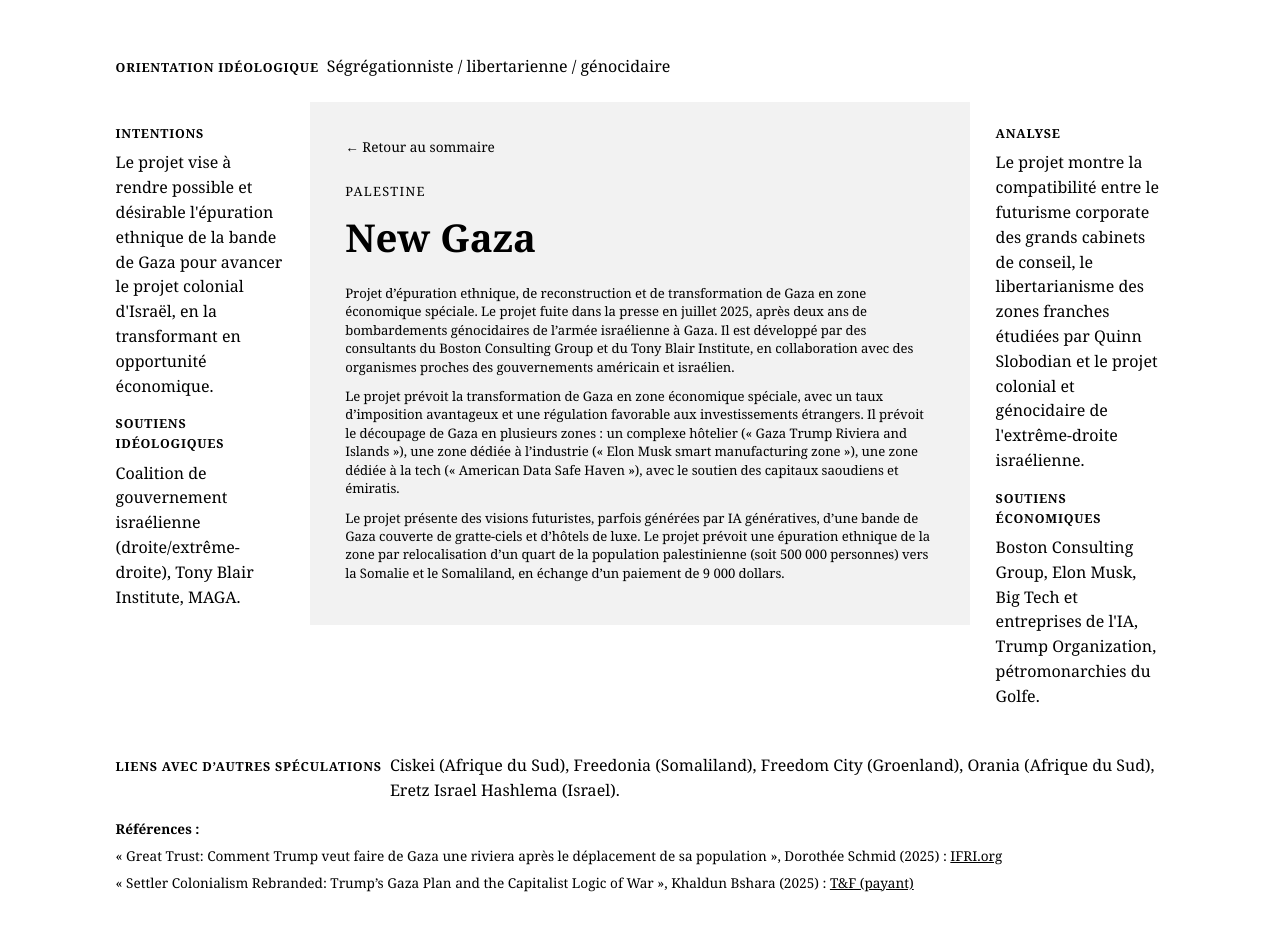
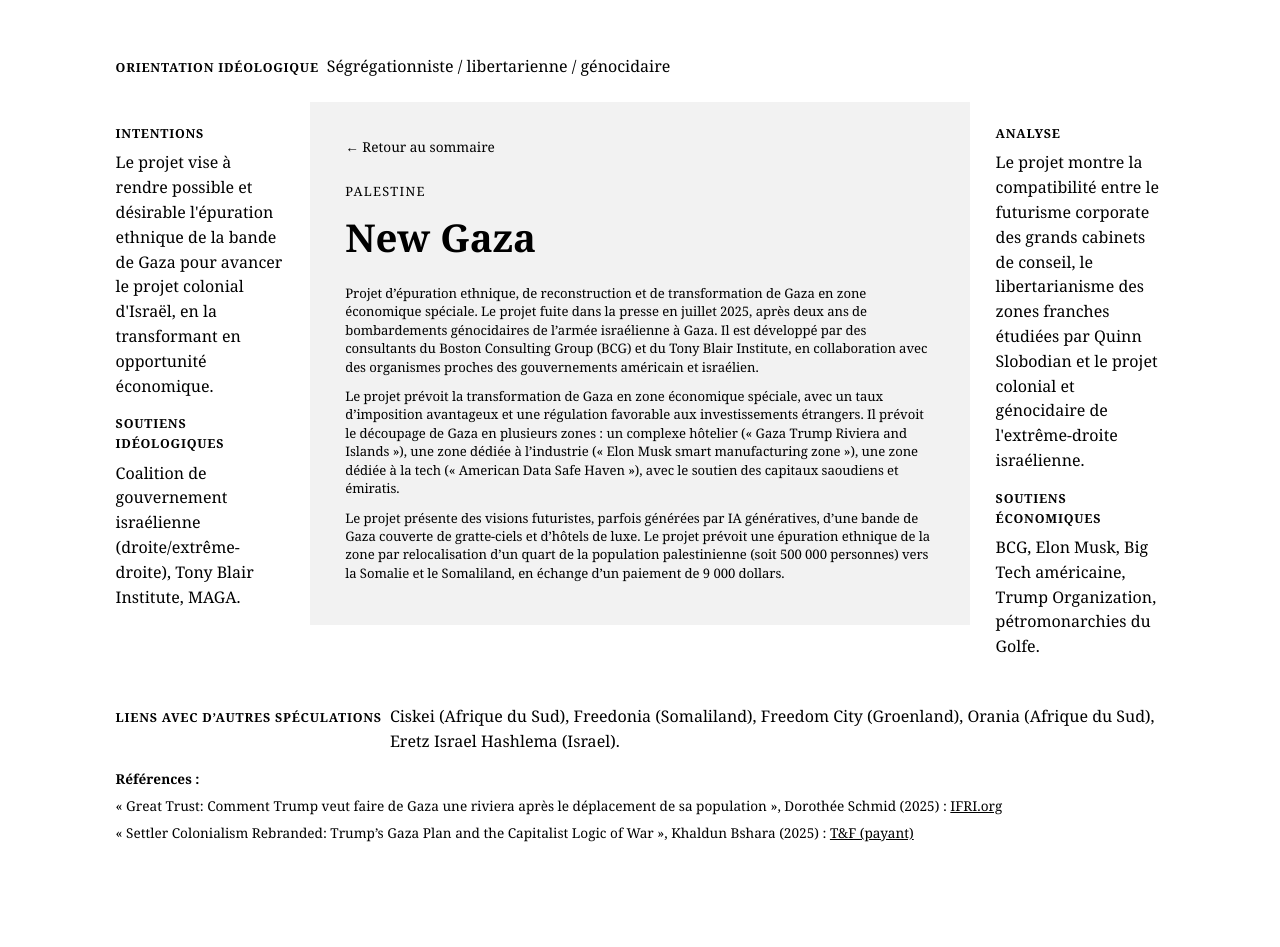
Before and after one commit to encycloreac/encycloreac.github.io, a Jekyll site: the page built from _entries/new-gaza.md, in a window 1280 px wide. Built offline with Jekyll 4.4.1, drawn with Linux system fonts in a browser that asks for light colours; after the commit the page ends 900 px from its top, so only the background shows below that.

Commit message:
Revise economic supporters and project overview
Updated economic support details and clarified project description.

```diff
--- a/_entries/new-gaza.md
+++ b/_entries/new-gaza.md
@@ -5,7 +5,7 @@
 intentions: "Le projet vise à rendre possible et désirable l'épuration ethnique de la bande de Gaza pour avancer le projet colonial d'Israël, en la transformant en opportunité économique."
 analyse: "Le projet montre la compatibilité entre le futurisme corporate des grands cabinets de conseil, le libertarianisme des zones franches étudiées par Quinn Slobodian et le projet colonial et génocidaire de l'extrême-droite israélienne."
 soutiens_ideologiques: "Coalition de gouvernement israélienne (droite/extrême-droite), Tony Blair Institute, MAGA."
-soutiens_economiques: "Boston Consulting Group, Elon Musk, Big Tech et entreprises de l'IA, Trump Organization, pétromonarchies du Golfe."
+soutiens_economiques: "BCG, Elon Musk, Big Tech américaine, Trump Organization, pétromonarchies du Golfe."
 liens_autres: "Ciskei (Afrique du Sud), Freedonia (Somaliland), Freedom City (Groenland), Orania (Afrique du Sud), Eretz Israel Hashlema (Israel)."
 references:
   - texte: "« Great Trust: Comment Trump veut faire de Gaza une riviera après le déplacement de sa population », Dorothée Schmid (2025)"
@@ -16,7 +16,7 @@
     label: "T&F (payant)"
 ---
 
-Projet d’épuration ethnique, de reconstruction et de transformation de Gaza en zone économique spéciale. Le projet fuite dans la presse en juillet 2025, après deux ans de bombardements génocidaires de l’armée israélienne à Gaza. Il est développé par des consultants du Boston Consulting Group et du Tony Blair Institute, en collaboration avec des organismes proches des gouvernements américain et israélien.
+Projet d’épuration ethnique, de reconstruction et de transformation de Gaza en zone économique spéciale. Le projet fuite dans la presse en juillet 2025, après deux ans de bombardements génocidaires de l’armée israélienne à Gaza. Il est développé par des consultants du Boston Consulting Group (BCG) et du Tony Blair Institute, en collaboration avec des organismes proches des gouvernements américain et israélien.
 
 Le projet prévoit la transformation de Gaza en zone économique spéciale, avec un taux d’imposition avantageux et une régulation favorable aux investissements étrangers. Il prévoit le découpage de Gaza en plusieurs zones : un complexe hôtelier (« Gaza Trump Riviera and Islands »), une zone dédiée à l’industrie (« Elon Musk smart manufacturing zone »), une zone dédiée à la tech (« American Data Safe Haven »), avec le soutien des capitaux saoudiens et émiratis.
 
```
